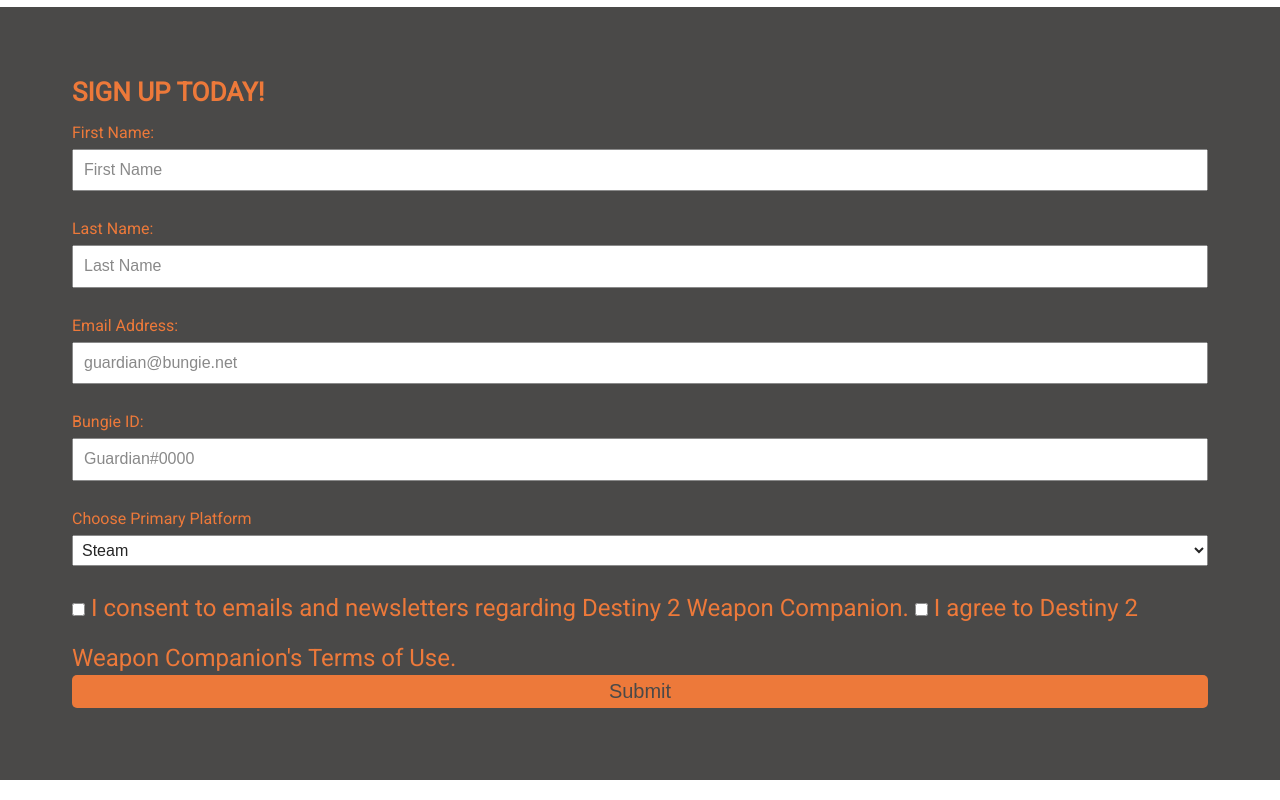
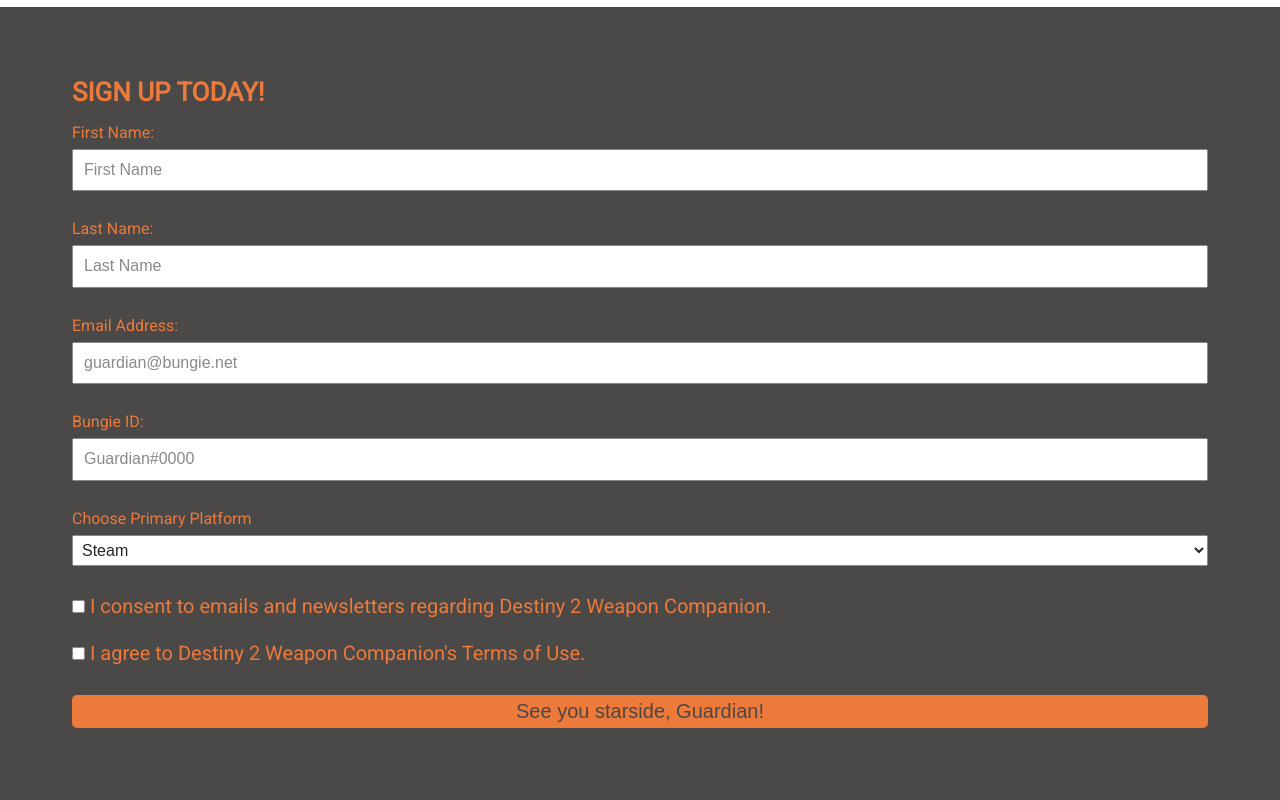
Before and after one commit to ITMD362-2022-AlexCruz/Project1, a plain HTML site: page index.html in a window 1280 px wide. Shown: the part 807-1607 px from the top of the page. Drawn offline with Linux system fonts and the light colour scheme.

Commit message:
Correct Submit button. Fix alignment of checkboxes

```diff
--- a/css/screen.css
+++ b/css/screen.css
@@ -49,7 +49,11 @@
   flex-direction: column;
 }
 .check {
-  font-size: 24px;
+  font-size: 20px;
+  vertical-align: center;
+}
+.check2 {
+  font-size: 20px;
   vertical-align: center;
 }
 label {
--- a/index.html
+++ b/index.html
@@ -42,12 +42,14 @@
          </select>
         </div>
         <div class="check">
-         <input type="checkBox" name="checkBox">
-         <label>I consent to emails and newsletters regarding Destiny 2 Weapon Companion.  </label>
-         <input type="checkBox" name="checkBox">
-         <label>I agree to Destiny 2 Weapon Companion's Terms of Use.</label>
+          <input type="checkbox" name="Website" id="Website">
+          <label for="app">I consent to emails and newsletters regarding Destiny 2 Weapon Companion. </label>
         </div>
-        <button type="See you starside, Guardian!">Submit</button>
+        <div class="check2">
+          <input type="checkbox" name="app" id="app">
+          <label for="app">I agree to Destiny 2 Weapon Companion's Terms of Use. </label>
+        </div>
+        <button type="submit">See you starside, Guardian!</button>
       </form>
   </body>
 </html>
```
